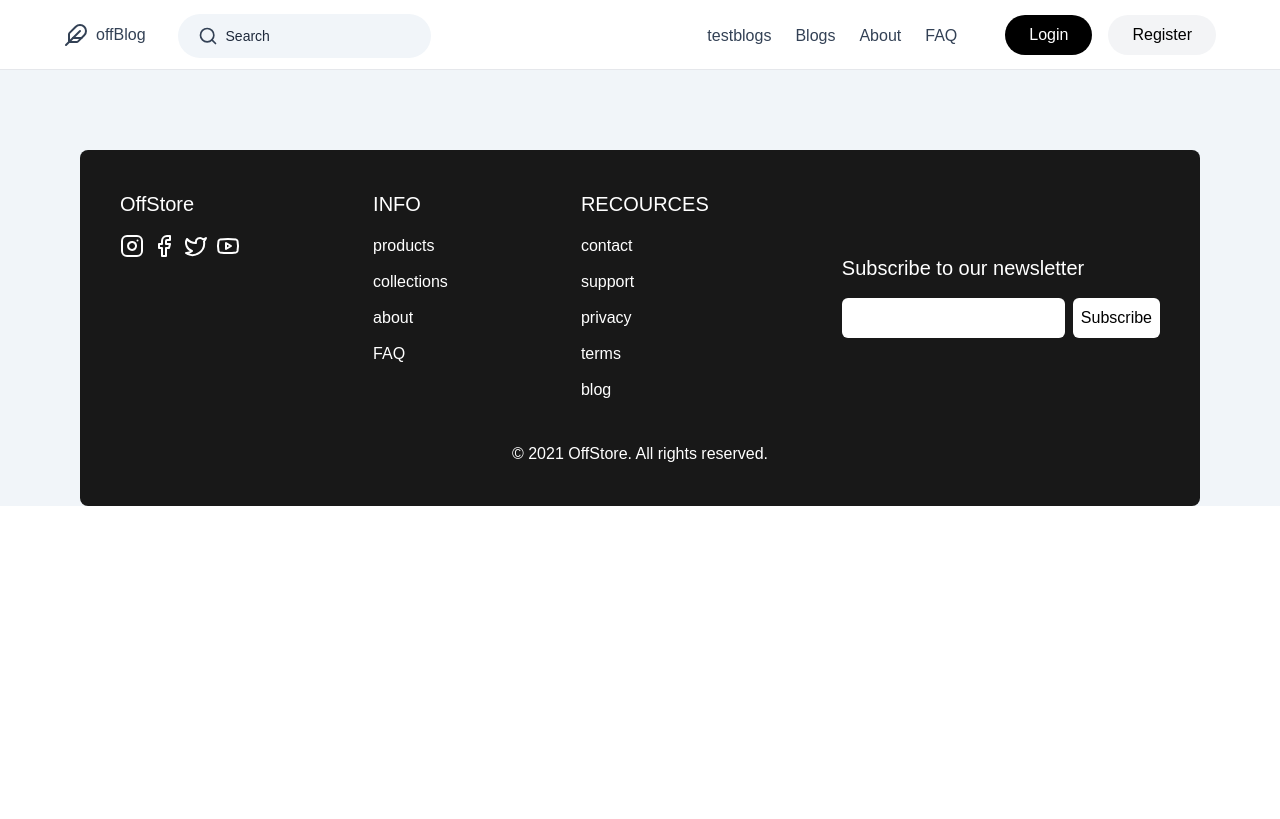
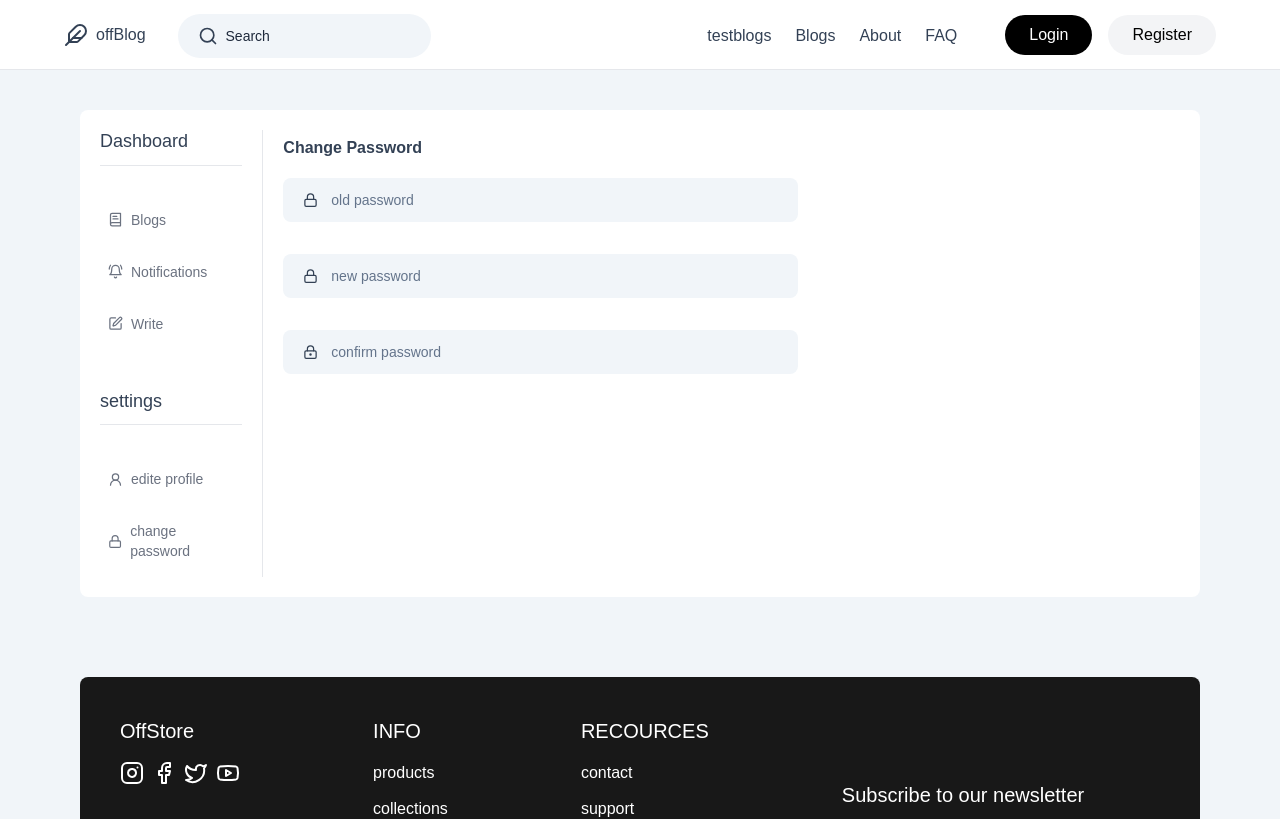
Before and after one commit to rachidfrex/OffBlog, a React (Vite) app: page /dashboard/change-password in a window 1280 px wide. Shown: the top 819 px of the page. Built offline with nearby package versions, Linux system fonts and the light colour scheme; the HTML template or start-up script is replaced by a standard one.

Commit message:
Refactor Dashboard page routing and add new components for edit profile and change password functionality

```diff
--- a/src/App.jsx
+++ b/src/App.jsx
@@ -5,6 +5,10 @@ import Blog from "./pages/blog";
 import Blogs from "./pages/blogs";
 import Login from "./pages/login";
 import Register from "./pages/register";
+// this is the dashboard page routs
+import Editeprofile from "./components/editeprofile";
+import Changepassword from "./components/changepassword";
+// end of the dashboard page routs
 import Dashboard from "./pages/dashboard";
 import Footer from "./components/footer";
 
@@ -15,13 +19,14 @@ function App() {
       <Nav/>
       <Routes>
         <Route path="/" element={<Home />} />
-
-
         <Route path="/testblogs" element={<Blog />} />
         <Route path="/blogs" element={<Blogs />} />
         <Route path="/login" element={<Login />} />
         <Route path="/register" element={<Register />} />
-        <Route path="/dashboard" element={<Dashboard />} />
+        <Route path="/dashboard" element={<Dashboard />} >
+          <Route path="/dashboard/edit-profile" element={<Editeprofile />} />
+          <Route path="/dashboard/change-password" element={<Changepassword />} />
+        </Route>
 
       </Routes>
       <Footer />
--- /dev/null
+++ b/src/components/changepassword.jsx
@@ -0,0 +1,50 @@
+import React from 'react'
+import { Lock } from 'lucide-react';
+import { LockKeyhole } from 'lucide-react';
+function Changepassword() {
+  return (
+    <div
+    className=''
+    >
+         <h1 className=" font-semibold  leading-tight text-start mt-2  ">
+          Change Password
+        </h1>
+        <div>
+            <form action="" className="w-full md:w-[28rem] flex justify-start items-start flex-col gap-3">
+            <div className=" mt-5 className={'absolute md:border-0 border-b w-full left-0 top-full mt-0.5 md:show bg-white  border-grey py-3 px-[5vw] md:block md:relative md:inset-0 md:p-0 md:w-auto ' + (search ? 'show' : 'hide')}">
+                <input
+                  type="text"
+                  placeholder="old password"
+                  className="w-full md:w-[515px] text-sm pr-[12%]  bg-slate-100 bg-grey p-3  pl-6 md:pr-6 rounded-lg placeholder:text-slate-500 focus:outline-none  focus:ring-2 focus:placeholder:text-black focus:ring-black focus:ring-opacity-50 md:pl-12 "
+                />
+                <span className="absolute right-[8%]  md:pointer-events-none md:left-5 top-1/2 -translate-y-1/2">
+                  <Lock size={15} />
+                </span>
+            </div>
+            <div className=" mt-5 className={'absolute md:border-0 border-b w-full left-0 top-full mt-0.5 md:show bg-white  border-grey py-3 px-[5vw] md:block md:relative md:inset-0 md:p-0 md:w-auto ' + (search ? 'show' : 'hide')}">
+                <input
+                  type="text"
+                  placeholder="new password"
+                  className="w-full md:w-[515px] text-sm pr-[12%]  bg-slate-100 bg-grey p-3  pl-6 md:pr-6 rounded-lg placeholder:text-slate-500 focus:outline-none  focus:ring-2 focus:placeholder:text-black focus:ring-black focus:ring-opacity-50 md:pl-12 "
+                />
+                <span className="absolute right-[8%]  md:pointer-events-none md:left-5 top-1/2 -translate-y-1/2">
+                  <Lock size={15} />
+                </span>
+            </div>
+            <div className=" mt-5 className={'absolute md:border-0 border-b w-full left-0 top-full mt-0.5 md:show bg-white  border-grey py-3 px-[5vw] md:block md:relative md:inset-0 md:p-0 md:w-auto ' + (search ? 'show' : 'hide')}">
+                <input
+                  type="text"
+                  placeholder="confirm password"
+                  className="w-full md:w-[515px] text-sm pr-[12%]  bg-slate-100 bg-grey p-3  pl-6 md:pr-6 rounded-lg placeholder:text-slate-500 focus:outline-none  focus:ring-2 focus:placeholder:text-black focus:ring-black focus:ring-opacity-50 md:pl-12 "
+                />
+                <span className="absolute right-[8%]  md:pointer-events-none md:left-5 top-1/2 -translate-y-1/2">
+                  <LockKeyhole size={15} />
+                </span>
+            </div>
+            </form>
+        </div>
+    </div>
+  )
+}
+
+export default Changepassword
--- a/src/components/editeprofile.jsx
+++ b/src/components/editeprofile.jsx
@@ -1,8 +1,11 @@
 import React from "react";
 import { UserRound } from "lucide-react";
-import { Mail } from 'lucide-react';
+import { Mail } from "lucide-react";
 import { useState } from "react";
 import prodil from "../assets/images/profil.jpg";
+import { Link, Outlet } from "react-router-dom";
+import { AtSign } from 'lucide-react';
+
 
 function Editeprofile() {
   const [textCounter, setTextCounter] = useState(200);
@@ -12,14 +15,18 @@ function Editeprofile() {
   };
 
   return (
+    <>
       <div>
-
         <h1 className=" font-semibold  leading-tight text-start mt-2  ">
           Edite Profile
         </h1>
         <div className=" grid grid-cols-12   gap-5 mt-5">
           <div className=" col-span-2 flex flex-col  items-center">
-          <img src={prodil} alt="" className="w-32 h-32 border-2 rounded-full  object-center " />
+            <img
+              src={prodil}
+              alt=""
+              className="w-32 h-32 border-2 rounded-full  object-center "
+            />
             <button className="btn-light py-2 text-sm mt-2 flex justify-center w-full">
               upload
             </button>
@@ -51,23 +58,25 @@ function Editeprofile() {
               <div className=" mt-5 className={'absolute md:border-0 border-b w-full left-0 top-full mt-0.5 md:show bg-white  border-grey py-3 px-[5vw] md:block md:relative md:inset-0 md:p-0 md:w-auto ' + (search ? 'show' : 'hide')}">
                 <input
                   type="text"
-                  placeholder="email"
+                  placeholder="user name"
                   className="w-full md:w-[515px] text-sm pr-[12%]  bg-slate-100 bg-grey p-3  pl-6 md:pr-6 rounded-lg placeholder:text-slate-500 focus:outline-none  focus:ring-2 focus:placeholder:text-black focus:ring-black focus:ring-opacity-50 md:pl-12 "
                 />
                 <span className="absolute right-[8%]  md:pointer-events-none md:left-5 top-1/2 -translate-y-1/2">
-                  <Mail size={15} />
+                  <AtSign size={15} />
                 </span>
               </div>
               <div className="w-full mt-5 flex flex-col ">
-                <textarea name="" id="" cols="62" rows="4"
+                <textarea
+                  name=""
+                  id=""
+                  cols="62"
+                  rows="4"
                   placeholder="bio"
                   maxLength="200"
                   onChange={handleTextChange}
-                className="w-full md:w-[515px] text-sm   bg-slate-100 bg-grey p-3  pl-6  rounded-lg placeholder:text-slate-500 focus:outline-none  focus:ring-2 focus:placeholder:text-black focus:ring-black focus:ring-opacity-50  "
+                  className="w-full resize-none md:w-[515px] text-sm   bg-slate-100 bg-grey p-3  pl-6  rounded-lg placeholder:text-slate-500 focus:outline-none  focus:ring-2 focus:placeholder:text-black focus:ring-black focus:ring-opacity-50  "
                 ></textarea>
-                <span
-                className=" text-sm text-slate-500  mt-1"
-                >
+                <span className=" text-sm text-slate-500  mt-1">
                   {textCounter} characters remaining
                 </span>
               </div>
@@ -75,6 +84,7 @@ function Editeprofile() {
           </div>
         </div>
       </div>
+    </>
   );
 }
 
--- a/src/pages/dashboard.jsx
+++ b/src/pages/dashboard.jsx
@@ -6,11 +6,12 @@ import { SquarePen } from 'lucide-react';
 import { UserRound } from 'lucide-react';
 import { Lock } from 'lucide-react';
 import Editeprofile from '../components/editeprofile';
-import {Routes, Route} from "react-router-dom";
+import {Routes, Route ,Outlet} from "react-router-dom";
 
 
 function Dashboard() {
   return (
+    <>
     <div
     className=' grid grid-cols-12   gap-5 justify-start my-10 mx-20 bg-white rounded-lg p-5'
     >
@@ -51,7 +52,7 @@ function Dashboard() {
                    edite profile
 
                </Link>
-               <Link to='/change-password' className='text-sm text-gray-500  p-2 py-4 hover:bg-gray-100 flex gap-2 items-center rounded-sm transition duration-200 ease-in'>
+               <Link to='/dashboard/change-password' className='text-sm text-gray-500  p-2 py-4 hover:bg-gray-100 flex gap-2 items-center rounded-sm transition duration-200 ease-in'>
                <Lock size={15} />
                   change password
                </Link>
@@ -65,12 +66,12 @@ function Dashboard() {
         <div
         className='col-span-10'
 
-        ><Editeprofile />
-
-
-
+        >
+      <Outlet/>
         </div>
     </div>
+
+    </>
   )
 }
 
```
Lines whose indentation alone changed are shown as unchanged.
